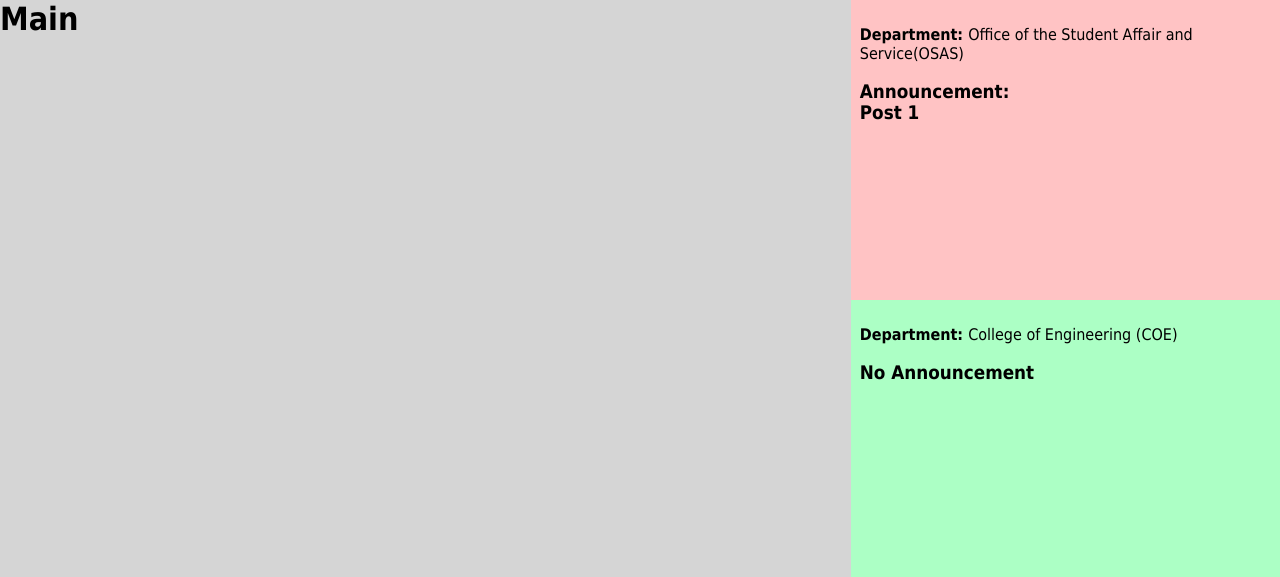
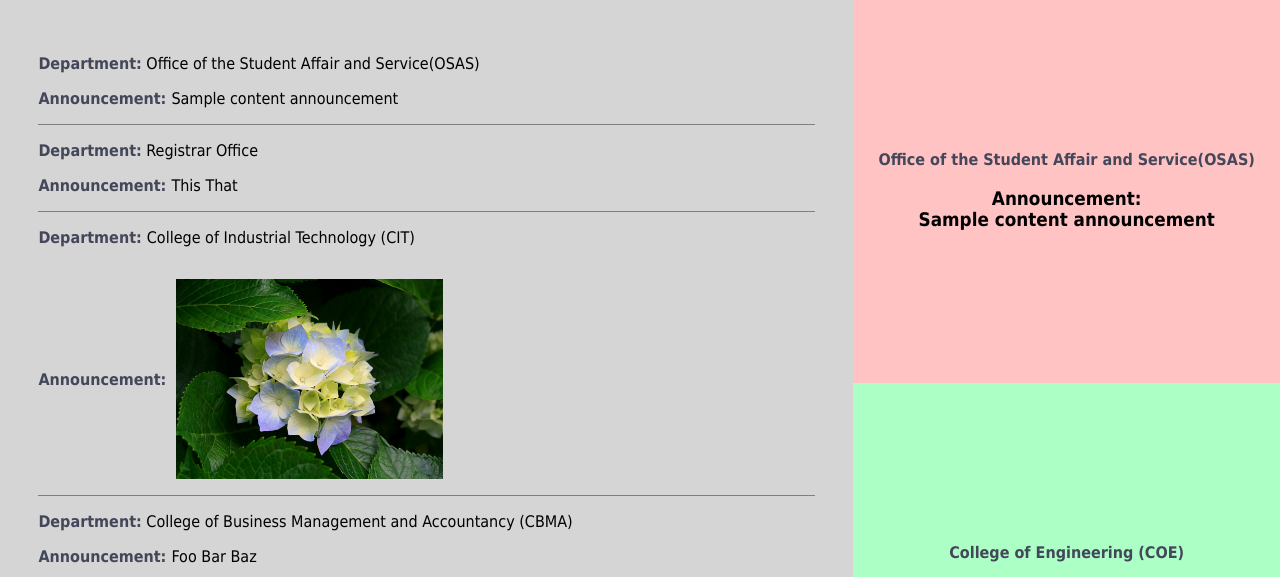
Before and after one commit to pagsamo/dept_announcements, a PHP site: page / in a window 1280 px wide. Shown: the top 577 px of the page. Run offline with PHP 8.4, Linux system fonts and the light colour scheme; data comes from the database, SQL or seed files in the repository; some libraries are stand-ins or nearby versions.

Commit message:
updated main div functions

```diff
--- a/index.php
+++ b/index.php
@@ -1,4 +1,4 @@
-<?php include("star.php"); ?>
+<?php include("star.php") ?>
 <!DOCTYPE html>
 <html lang="en">
 <head>
@@ -11,47 +11,51 @@
     <link rel="stylesheet" href="jquery.popVideo.css">
     <link rel="stylesheet" href="style.css">
 </head>
+<body>
 
-<body>
-    <div class="main-wrapper">
-        <div class="first-half">
+	<div class="first">
 		<div class="row">
 			<div class="seven columns main">
-                    <h1>Main</h1>
+				<?php echo main_generator(); ?>
 			</div>
 			<div class="five columns">
-                    <div class="row main-2">
-                        <div class="twelve columns main-2a">
+				<div class="twelve columns">
 					 <?php echo div_generator(OSAS,REG) ?>
 				</div>
-                        <div class="twelve columns main-2b">
+				<div class="twelve columns">
 					<?php echo div_generator(COE,CIT) ?>
 				</div>
 			</div>
 		</div>
-            </div>
-        </div>
-        <!-- <div class="first-half"> -->
-        <div class="second-half">
+	</div><!-- <div class="first"> -->
+	<div class="second">
 			<div class="row">
-                <div class="four columns main-3">
+				<div class="four columns">
 					<?php echo div_generator(CBMA,CAS) ?>
 				</div>
-                <div class="four columns main-4">
+				<div class="four columns">
 					<?php echo div_generator(CTE,CCJE) ?>
 				</div>
-                <div class="four columns main-5">
+				<div class="four columns">
 					<?php echo div_generator(CHMT,CCS) ?>
 				</div>
 			</div>
-        </div>
-        <!-- <div class="second-half"> -->
-        <!-- <div class="main-wrapper"> -->
-    </div>
+	</div><!-- <div class="second"> -->
+
+
+
+	<!-- scripts   -->
+	<!-- scripts   -->
+
 <script type="text/javascript" src="jquery-1.11.1.min.js"></script>
     <script src="lity.min.js"></script>
     <script src="jquery.popVideo.min.js"></script>
     <script>
+        $(document).ready(function(){
+
+        /**
+
+        **/
         window.setInterval(function(){
             $('.show').hide("fast", function(){
                 $('.hide').show("fast");
@@ -62,13 +66,25 @@
                 $('.show').show("fast");
             });
         },10000);//double the time interval here (10000 milliseconds)
+        /**
 
+        **/
         $('.video').click(function(){
            $('.video').popVideo({
             playOnOpen: true,
            }).open();
         });
+        /**
+
+        **/
+        var init_height = $('.main').outerHeight();
+        $('.twelve.columns').css('height',(init_height/2+20));
+
+        })
+
     </script>
+
+	<!-- scripts   -->
+	<!-- scripts   -->
 </body>
-
 </html>
--- a/star.php
+++ b/star.php
@@ -22,7 +22,18 @@
 define("CCJE","College of Criminal Justice Education (CCJE)");
 define("CHMT","College of Hotel Management and Tourism (CHMT)");
 define("CCS","College of Computer Studies (CCS)");
-
+$departments = array(
+OSAS,
+REG,
+COE,
+CIT,
+CBMA,
+CAS,
+CTE,
+CCJE,
+CHMT,
+CCS
+);
 
 function db_connect() {
     $connection = mysqli_connect(DB_SERVER, DB_USER, DB_PASS, DB_NAME);
@@ -95,19 +106,19 @@
 function templater($announcement,$class){
 	$a = $announcement;
 	if($a["post_type"] == "text"){
-		$template = "<div class='{$class} text_post'><p><span class='label'>Department: </span>{$a['department']}</p><h3 class='text_post'><span>Announcement: </span><br>";
+		$template = "<div class='{$class} text_post post'><p><span class='label'>{$a['department']}</span></p><h3 class='text_post'><span>Announcement: </span><br>";
 		$template .= $a["content"]."</h3></div>";
 		return $template;
 	}elseif($a["post_type"] == "image"){
-		$template = "<div class='{$class} image_post'><p><span class='label'>Department:</span>{$a['department']} <br><em>Click image to Enlarge</em></p><div><a href='images/{$a["content"]}' data-lity><img src='images/";
-		$template .= $a["content"]."' class='img_post'></a></div></div>";
+		$template = "<div class='{$class} image_post post'><p><span class='label'>{$a['department']}</span> <br><em>Click image to Enlarge</em></p><div><img data-lity src='images/";
+		$template .= $a["content"]."' class='img_post'></div></div>";
 		return $template;
 	}elseif($a["post_type"] == "video"){
-		$template = "<div class='{$class} video_post'><p><span class='label'>Department: </span>{$a['department']} <br><em>Click Video to Enlarge</em></p><div><video class='video' autoplay muted loop src='videos/";
+		$template = "<div class='{$class} video_post post'><p><span class='label'>{$a['department']}</span> <br><em>Click Video to Enlarge</em></p><div><video class='video' autoplay muted loop src='videos/";
 		$template .= $a["content"]."' ></div></div>";
 		return $template;
 	}else{
-		$template = "<div class='{$class}'><p class='dept_text'><span class='label'>Department: </span>".$a['department'];
+		$template = "<div class='{$class} post'><p class='dept_text'><span class='label'>{$a['department']}</span>";
 		$template .= "</p><h3>No Announcement<h3></div>";
 		return $template;
 	}
@@ -121,3 +132,28 @@
 	$b = get_announcement_today_by_department($dept2);
 	return templater($a, "show").templater($b, "hide");
 }
+
+/**
+List all anouncements from all deparments:
+exceptions: departments without announcements
+			departments with video anouncments
+**/
+function main_generator()
+{
+	global $departments;
+	$posts = array();
+	$html = "<ul class='all'>";
+	foreach($departments as $dept):
+		$post = get_announcement_today_by_department($dept);
+		if($post['post_type'] != 'none' OR $post['post_type'] != 'video'){
+			if($post['post_type'] == 'text')
+			{
+				$html .= "<li><p><span class='label'>Department:</span> {$post['department']}</p><div><p><span class='label'>Announcement: </span><span class='text_anouncement'>{$post['content']}</span></p></li>";
+			}elseif($post['post_type'] == 'image'){
+				$html .= "<li class='image'><p><span class='label'>Department: </span>{$post['department']}</p><div><p><span class='label'>Announcement: </span> <img data-lity class='main-div-img'  src='images/{$post['content']}'></p></div></li>";
+			}
+		}
+	endforeach;
+	$html .= '</ul>';
+	return $html;
+}
--- a/style.css
+++ b/style.css
@@ -8,7 +8,7 @@
   font-family: "Tahoma", Arial, sans-serif;
 }
 
-.label{ font-weight: bolder; }
+.label{ font-weight: bolder; color: #44475A; }
 img[src*="spacer.jpg"] {display: none;}
 
 ul {
@@ -87,25 +87,31 @@
 /*Main*/
 /************************************************************************************************/
 /************************************************************************************************/
-h1{ margin:0; }
 .hide{ display: none; }
-.main-wrapper{ width:100%; margin:0 auto; }
-.main{ background-color:#D5D5D5; }
-.main-2a{ background-color: #FFC3C4; }
-.main-2b{ background-color: #ACFFC5; }
-.main-3{ background-color: #FFFF66; }
-.main-4{ background-color: #979DFF; }
-.main-5{ background-color: #EA75FF; }
+
+.first{ background-color: #D5D5D5; }
+.first .seven.columns{ width:66.67%; margin-left:0; padding:3%;}
+.first .seven.columns{ background-color: #D5D5D5; }
+.first .five.columns{ width:33.33%; margin-left: 0; }
+.first .five.columns .twelve.columns{ display: flex; justify-content: center; }
+.first .five.columns .twelve.columns:first-child{ background-color: #FFC3C4; }
+.first .five.columns .twelve.columns:last-child{ background-color: #ACFFC5; }
+.second .four.columns{ width:33.333%; margin-left:0; height:350px; display: flex; justify-content: center;  }
+.second .four.columns:first-child{ background-color: #FFFF66; }
+.second .four.columns:nth-child(2){ background-color: #979DFF; }
+.second .four.columns:last-child{background-color: #EA75FF; }
+
+.main .all li{ list-style: none; border-bottom:0.5px solid grey; }
+li.image div{ display: flex; }
+li.image div p{ display: flex; justify-content: center; }
+li.image div p span{ align-self: center; }
+li.image div p img{ align-self: center; margin-left:10px; }
 
 
-.first-half .seven.columns{ width: 66.5%; margin-left:0; height:600px;}
-.first-half .five.columns{ width:33.5%; margin-left:0;}
-.first-half .five.columns .twelve.columns{ height:300px;  padding:2%;}
-.second-half .four.columns{ width:33.333%; margin-left:0; height:300px; padding:2%;}
+.all img, .post video, .post img{ height: 200px; }
 
-
-.image_post div, .video_post div{ text-align: center; }
-.image_post img, .video_post div video{ width:50%; }
+.post{ text-align: center; padding:2%; align-self: center; }
+img:hover, video:hover{ cursor: pointer; }
 /************************************************************************************************/
 /************************************************************************************************/
 /*Main*/
@@ -125,14 +131,7 @@
 @media (min-width: 900px) and (max-width: 1200px) {
 /************************************************************************************************/
 /************************************************************************************************/
-.main-wrapper{ width:100%; margin:0 auto; }
-.first-half .seven.columns{ width: 66.5%; margin-left:0; height:400px;}
-.first-half .five.columns{ width:33.5%; margin-left:0;}
-.first-half .five.columns .twelve.columns{ height:200px;  padding:2%;}
-.second-half .four.columns{ width:33.333%; margin-left:0; height:200px; padding:2%;}
-.img_post{ width:50%; margin:0 auto; float: none; }
-p{ font-size: 0.7em; margin-bottom:0;}
-h3{ font-size:1em; margin-top:0; margin-bottom:0; }
+.first .seven.columns, .first .five.columns, .second .four.columns{ width:100%; margin-left:0; }
 /************************************************************************************************/
 /************************************************************************************************/
 }
@@ -151,13 +150,7 @@
 /************************************************************************************************/
 /************************************************************************************************/
 /************************************************************************************************/
-.first-half .seven.columns{ width:100%; margin-left:0; }
-.first-half .five.columns{ width:100%; margin-left:0; }
-.first-half .five.columns .row{ width:100%; margin-left:0; }
-.second-half .four.columns{ width:100%; margin-left:0; }
-p{ font-size: 0.7em; margin-bottom:0;}
-h3{ font-size:1em; margin-top:0; margin-bottom:0; }
-
+.first .seven.columns, .first .five.columns, .second .four.columns{ width:100%; margin-left:0; }
 /************************************************************************************************/
 /************************************************************************************************/
 }
```
Also changed, not shown: announcement.sql (renamed from cmmb2.sql, +5 -22 lines). Lines whose indentation alone changed are shown as unchanged.
